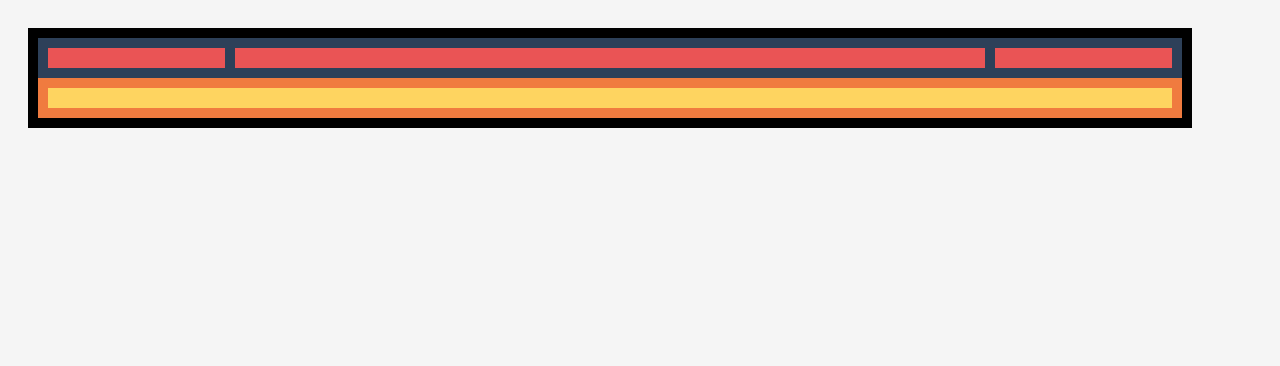
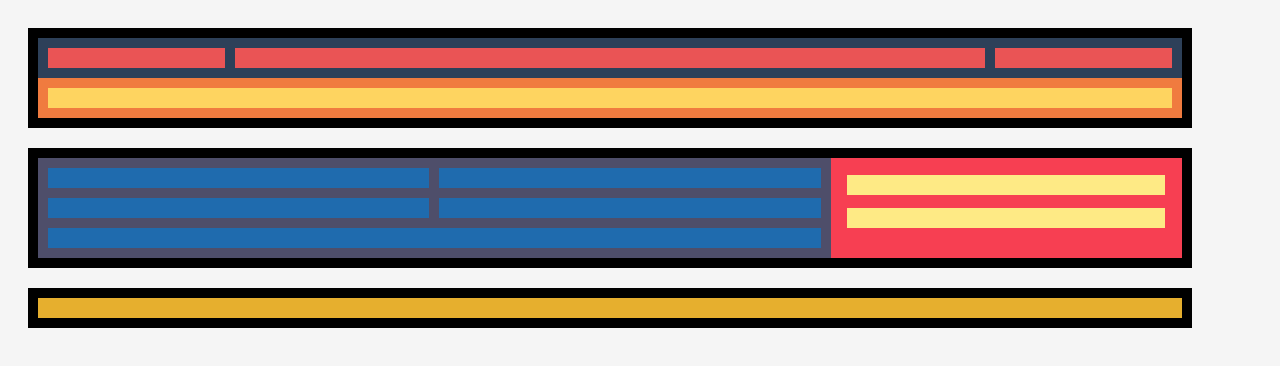
Before and after one commit to serge-svg/ITAcademy-sprint1-level1, a plain HTML site: page index.html in a window 1280 px wide. Drawn offline with Linux system fonts and the light colour scheme.

Commit message:
Exercise1 completed

```diff
--- a/css/style.css
+++ b/css/style.css
@@ -6,7 +6,7 @@
 }
 
 header {
-    background-color:  black;
+    background-color: black;
 }
 
 header .high {
@@ -35,17 +35,60 @@ header .low article {
     width: calc(100% - 20px);
 }
 
-/*
-body {
-    display: grid;
-    grid-gap: 10px;
-    grid-template-areas:
-        "header"
-        "content"
-        "footer";
+footer {
+    background-color:  black;
+    margin-top: 20px;
 }
 
-header section.high{
-    background-color: #2D4059;
+main {
+    background-color:  black;
+    margin-top: 20px;
+    display: flex;
+    justify-content: space-around;
 }
-*/
+
+.article1 { grid-area: article-top-left; }
+.article2 { grid-area: article-top-right; }
+.article3 { grid-area: article-bottom-right; }
+.article4 { grid-area: article-bottom-left; }
+.footer-article { grid-area: footer; }
+
+.main-grid-container {
+    display: grid;
+    grid-template-areas:
+      'article-top-left article-top-right'
+      'article-bottom-left article-bottom-right'
+      'footer footer';
+    gap: 10px;
+}
+
+main section {
+    background-color: #4E4E6A;
+    width: 70%;
+}
+
+main section article {
+    background-color: #1F6BAE;
+}
+
+main section footer {
+    background-color: #70A3C4;
+}
+
+main aside {
+    background-color: #F73F52;
+    width: 30%;
+    display: flex;
+    justify-content: flex-start;
+    flex-direction: column;
+}
+
+main aside article {
+    background-color: #FEEA85;
+    margin: 2%;
+}
+
+footer article {
+    background-color: #E6AF2E;
+    width: calc(100% - 20px);
+}
--- a/index.html
+++ b/index.html
@@ -19,5 +19,23 @@
             <article></article>
         </section>
     </header>
+
+    <main>
+      <section class="main-grid-container">
+          <article class="article1"></article>
+          <article class="article2"></article>
+          <article class="article3"></article>
+          <article class="article4"></article>
+          <article class="footer-article"></article>
+      </section>
+      <aside>
+        <article></article>
+        <article></article>
+      </aside>
+    </main>
+
+    <footer>
+      <article></article>
+    </footer>
   </body>
 </html>
```
